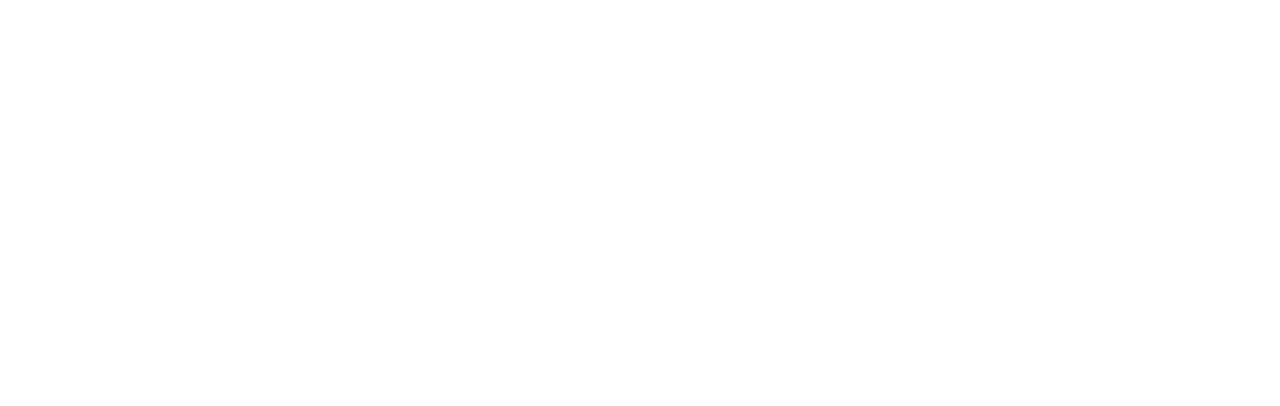
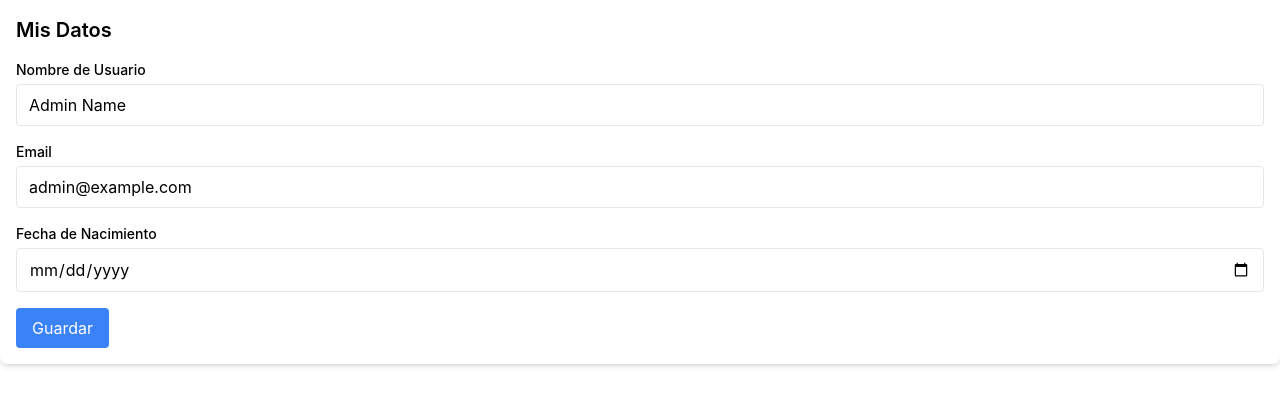
Before and after one commit to romacion6256/wtf-frontend, a React (Create React App) app: page /misdatos in a window 1280 px wide. Before the commit this address had no page. Shown: the top 406 px of the page. Built offline with nearby package versions, Linux system fonts and the light colour scheme.

Commit message:
misdatos user en proceso

```diff
--- a/src/App.js
+++ b/src/App.js
@@ -10,6 +10,7 @@
 import AgregarPelicula from "./Components/pages/AgregarPelicula";
 import AgregarFuncion from "./Components/pages/AgregarFuncion";
 import AgregarSnack from "./Components/pages/AgregarSnack";
+import MisDatos from "./Components/pages/MisDatos";
 // import AgregarAdmin from './Components/pages/AgregarAdmin';
 
 const App = () => {
@@ -26,6 +27,8 @@
           <Route path="/agregarpelicula" element={<AgregarPelicula />} />
           <Route path="/agregarfuncion" element={<AgregarFuncion />} />
           <Route path="/agregarsnack" element={<AgregarSnack />} />
+          <Route path="/misdatos" element={<MisDatos />} />
+
         </Routes>
       </Router>
   );
--- a/src/Components/pages/Layout.jsx
+++ b/src/Components/pages/Layout.jsx
@@ -2,11 +2,12 @@
 import 'boxicons/css/boxicons.min.css';
 
 const Layout = ({ children }) => {
-    // const [profileOpen, setProfileOpen] = useState(false);
+
     const [asideOpen, setAsideOpen] = useState(true);
+    const [profileOpen, setProfileOpen] = useState(false);
 
-    // const toggleProfile = () => setProfileOpen(!profileOpen);
     const toggleAside = () => setAsideOpen(!asideOpen);
+    const toggleProfile = () => setProfileOpen(!profileOpen);
 
     return (
         <main className="min-h-screen w-full bg-gray-100 text-gray-700">
@@ -25,7 +26,16 @@
                     <button className="flex items-center">
                         <span className="font-medium ml-2">User Name</span>
                     </button>
-
+                    {profileOpen && (
+                        <div className="absolute right-0 mt-2 w-48 bg-white rounded-md shadow-lg py-1 z-20">
+                            <a
+                                href="/misdatos"
+                                className="block px-4 py-2 text-sm text-gray-700 hover:bg-gray-100"
+                            >
+                                Mis Datos
+                            </a>
+                        </div>
+                    )}
                 </div>
             </header>
 
--- /dev/null
+++ b/src/Components/pages/MisDatos.jsx
@@ -0,0 +1,42 @@
+import React, { useState } from 'react';
+
+const MisDatos = () => {
+    const [nombreUsuario, setNombreUsuario] = useState('Admin Name');
+    const [email, setEmail] = useState('admin@example.com');
+    const [fechaNacimiento, setFechaNacimiento] = useState('');
+    const [nombre, setNombre] = useState('');
+    const [apellido, setApellido] = useState('');
+    const [cedula, setCedula] = useState('');
+    const [celular, setCelular] = useState('');
+    const [direccion, setDireccion] = useState('');
+    const [contrasenia, setContrasenia] = useState('');
+
+    const handleGuardar = () => {
+        // Lógica para guardar los datos en la base de datos
+        console.log('Datos guardados:', {
+            nombreUsuario, email, fechaNacimiento, nombre, apellido, cedula, celular, direccion, contrasenia,
+        });
+    };
+
+    return (
+        <div className="p-4 bg-white rounded-lg shadow-md">
+            <h2 className="text-xl font-semibold mb-4">Mis Datos</h2>
+            <div className="mb-4">
+                <label className="block text-sm font-medium mb-1">Nombre de Usuario</label>
+                <input type="text" value={nombreUsuario} onChange={(e) => setNombreUsuario(e.target.value)} className="w-full px-3 py-2 border rounded" />
+            </div>
+            <div className="mb-4">
+                <label className="block text-sm font-medium mb-1">Email</label>
+                <input type="email" value={email} onChange={(e) => setEmail(e.target.value)} className="w-full px-3 py-2 border rounded" />
+            </div>
+            <div className="mb-4">
+                <label className="block text-sm font-medium mb-1">Fecha de Nacimiento</label>
+                <input type="date" value={fechaNacimiento} onChange={(e) => setFechaNacimiento(e.target.value)} className="w-full px-3 py-2 border rounded" />
+            </div>
+            {/* Otros campos: nombre, apellido, cedula, etc. */}
+            <button onClick={handleGuardar} className="px-4 py-2 text-white bg-blue-500 rounded hover:bg-blue-600">Guardar</button>
+        </div>
+    );
+};
+
+export default MisDatos;
--- a/src/Components/pages/SidebarAdmin.jsx
+++ b/src/Components/pages/SidebarAdmin.jsx
@@ -2,11 +2,12 @@
 import 'boxicons/css/boxicons.min.css'; // Importa Boxicons
 
 const SidebarAdmin = ({ children }) => {
-    // const [profileOpen, setProfileOpen] = useState(false);
+
     const [asideOpen, setAsideOpen] = useState(true);
+    const [profileOpen, setProfileOpen] = useState(false);
 
-    // const toggleProfile = () => setProfileOpen(!profileOpen);
     const toggleAside = () => setAsideOpen(!asideOpen);
+    const toggleProfile = () => setProfileOpen(!profileOpen);
 
     return (
         <main className="min-h-screen w-full bg-gray-100 text-gray-700">
@@ -25,7 +26,16 @@
                     <button className="flex items-center">
                         <span className="font-medium ml-2">Admin Name</span>
                     </button>
-
+                    {profileOpen && (
+                        <div className="absolute right-0 mt-2 w-48 bg-white rounded-md shadow-lg py-1 z-20">
+                            <a
+                                href="/misdatos"
+                                className="block px-4 py-2 text-sm text-gray-700 hover:bg-gray-100"
+                            >
+                                Mis Datos
+                            </a>
+                        </div>
+                    )}
                 </div>
             </header>
 
```
